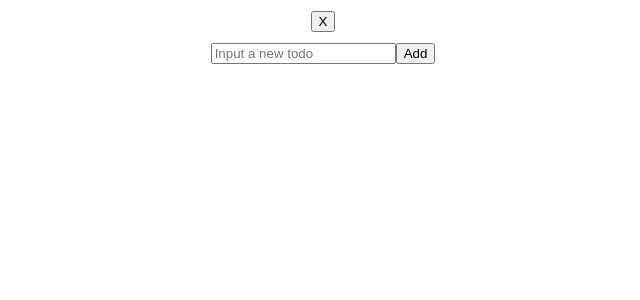
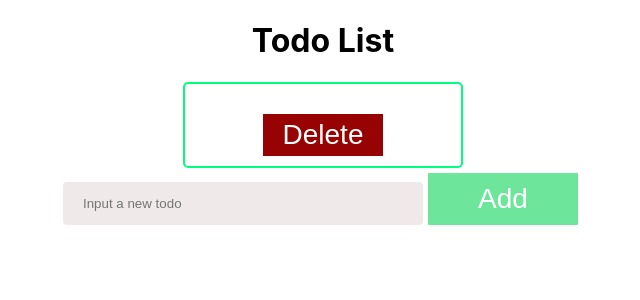
Before and after one commit to JKEZulueta/todolist-redux, a React (Create React App) app: page / in a window 1280 px wide. Shown: the top 300 px of the page, without its empty margins (317-957 px from the left). Built offline with nearby package versions, Linux system fonts and the light colour scheme.

Commit message:
[TodoList][ZULUEJA] style: added some css changes to the buttons, text, input

```diff
--- a/src/features/todos/components/TodoForm.js
+++ b/src/features/todos/components/TodoForm.js
@@ -18,12 +18,12 @@ function TodoForm(){
 
     return(
         <div>
-            <input
+            <input className="myInput"
             type="text"
             placeholder="Input a new todo"
             value={text}
             onChange={changeHandler}/>
-            <button onClick={handleAdd}>Add</button>
+            <button className="addButton" onClick={handleAdd}><span>Add</span></button>
         </div>
 
     );
--- a/src/features/todos/components/TodoGroup.js
+++ b/src/features/todos/components/TodoGroup.js
@@ -10,6 +10,7 @@ function TodoGroup(){
 
     return(
         <div>
+            <h1>Todo List</h1>
             {
                 todoIds.map((id) =>  (
                 <TodoItem key={id} id={id}/>
--- a/src/features/todos/components/TodoItem.js
+++ b/src/features/todos/components/TodoItem.js
@@ -24,8 +24,8 @@ function TodoItem(props){
     var todoStatus = todo.done ? "done" : "";
     return(
         <div className={`TodoItem-todo ${todoStatus}`} onClick={handleClick}>
-            {todo.text}
-            <button type="button" onClick={deleteTask}>X</button>
+            <h2>{todo.text}</h2>
+            <button className="delButton" type="button" onClick={deleteTask}><span>Delete</span></button>
         </div>
 
     );
--- a/src/styles/TodoItem.css
+++ b/src/styles/TodoItem.css
@@ -1,9 +1,98 @@
 .TodoItem-todo{
-    border: 2px springgreen;
+    margin: auto;
+    border: 2px solid springgreen;
     border-radius:  5px;
     padding: 10px;
+    width: 20%;
 }
 
 .TodoItem-todo.done{
     text-decoration: line-through;
 }
+
+.addButton{
+    border-radius: 1px;
+  background-color: #6de69b;
+  border: none;
+  color: #FFFFFF;
+  text-align: center;
+  font-size: 28px;
+  padding: 10px;
+  width: 150px;
+  transition: all 0.5s;
+  cursor: pointer;
+  margin: 5px;
+}
+
+.addButton span {
+    cursor: pointer;
+    display: inline-block;
+    position: relative;
+    transition: 0.5s;
+  }
+
+  .addButton span:after {
+    content: '\00bb';
+    position: absolute;
+    opacity: 0;
+    top: 0;
+    right: -20px;
+    transition: 0.5s;
+  }
+
+  .addButton:hover span {
+    padding-right: 25px;
+  }
+
+  .addButton:hover span:after {
+    opacity: 1;
+    right: 0;
+  }
+
+.myInput{
+  width: 25%;
+  background-color: #a17d7d2a;
+  color: rgb(0, 0, 0);
+  padding: 14px 20px;
+  margin: 8px 0;
+  border: none;
+  border-radius: 4px;
+  cursor: pointer;
+
+}
+
+.delButton {
+    position: relative;
+  background-color: #970303;
+  border: none;
+  font-size: 28px;
+  color: #FFFFFF;
+  padding: 5px;
+  width: 120px;
+  text-align: center;
+  -webkit-transition-duration: 0.4s; /* Safari */
+  transition-duration: 0.4s;
+  text-decoration: none;
+  overflow: hidden;
+  cursor: pointer;
+  }
+
+  .delButton:after {
+    content: "";
+    background: #90EE90;
+    display: block;
+    position: absolute;
+    padding-top: 300%;
+    padding-left: 350%;
+    margin-left: -20px!important;
+    margin-top: -120%;
+    opacity: 0;
+    transition: all 0.8s
+  }
+
+  .delButton:active:after {
+    padding: 0;
+    margin: 0;
+    opacity: 1;
+    transition: 0s
+  }
--- a/src/todoSlice.js
+++ b/src/todoSlice.js
@@ -6,7 +6,7 @@ const initialState = todosAdapter.getInitialState({
     ids: ["1"],
     entities: {
         1: {
-            id: "1",
+            id: "",
             text: "",
             done: false,
         }
```
